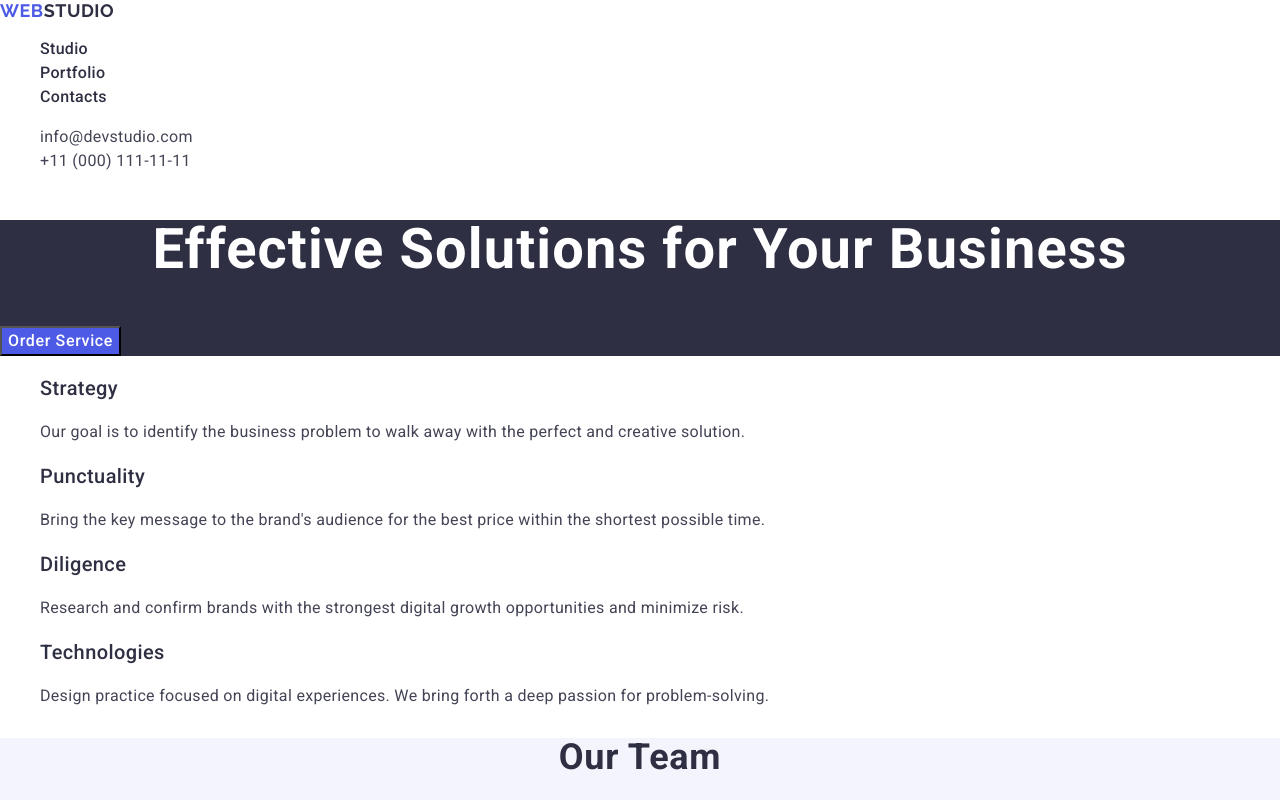
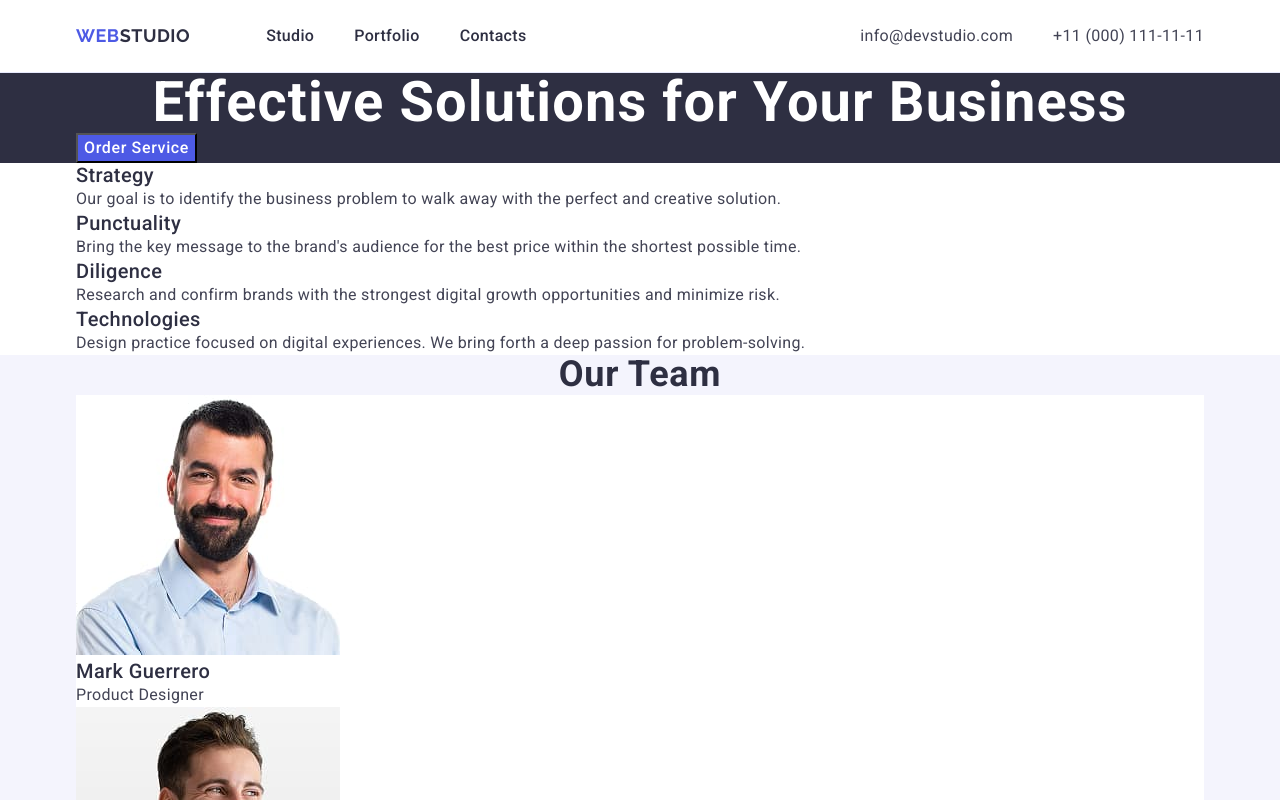
Before and after one commit to olegkudyn/goit-markup-hw-03, a plain HTML site: page index.html in a window 1280 px wide. Shown: the top 800 px of the page. Drawn offline with nearby package versions, Linux system fonts and the light colour scheme.

Commit message:
header done

```diff
--- a/css/styles.css
+++ b/css/styles.css
@@ -3,10 +3,62 @@ body  {
     color: #434455;
     background-color: #fff;
 }
-ul, ol {
+
+ul,
+ol {
     list-style-type: none;
+    padding: 0;
+    margin: 0;
 }
-a {text-decoration: none;}
+
+/*reset*/
+p,
+h1,
+h2,
+h3,
+h4,
+h5,
+h6 {
+    margin: 0;
+}
+
+a {
+    text-decoration: none;
+}
+
+/*common*/
+.container {
+    max-width: 1158px;
+     padding: 0 15px;
+      margin: 0 auto;
+}
+
+/*header*/
+.page-header {
+    border-bottom: 1px solid #e7e9fc;
+}
+.header-container {
+    display: flex;
+    align-items: center;
+}
+.header-nav {
+    display: flex; align-items: center;
+
+}
+.nav-list {
+    display: flex; align-items: center;
+    gap: 40px;
+}
+.address-list {display: flex;
+    align-items: center;
+    gap: 40px;
+}
+
+.header-logo {
+    padding: 24px 0; margin-right: 76px;
+}
+
+
 
 
 .logo {
@@ -22,11 +74,12 @@ a {text-decoration: none;}
     color: #2e2f42;
 }
 .footer-logo .logo-part {
-    color: #f4f4fd;;
+    color: #f4f4fd;
 }
 
-
 .nav-link {
+    display: flex;
+    padding: 24px 0;
     font-weight: 500;
     font-size: 16px;
     line-height: 1.5;
@@ -39,8 +92,11 @@ a {text-decoration: none;}
 }
 .address {
     font-style: normal;
+    margin-left: auto;
 }
 .address-link {
+    display: block;
+    padding: 24px 0;
     font-size: 16px;
     line-height: 1.5;
     letter-spacing: 0.02em;
@@ -50,8 +106,7 @@ a {text-decoration: none;}
 .address-link:focus {
     color: #404bbf
 }
-
-
+/*hero*/
 .hero-title {
         font-weight: 700;
         font-size: 56px;
@@ -78,7 +133,6 @@ a {text-decoration: none;}
 }
 .page-hero {
     background-color: #2e2f42;
-    ;
 }
 
 
@@ -126,7 +180,7 @@ a {text-decoration: none;}
 .team-item {
     background-color: #fff;
 }
-
+/*footer*/
 .page-footer {
     background-color: #2e2f42;
 }
--- a/index.html
+++ b/index.html
@@ -21,6 +21,7 @@
   </head>
   <body>
     <header class="page-header">
+      <div class="container header-container">
         <nav class="header-nav">
           <a class="logo header-logo" href="./index.html"
             >Web<span class="logo-part">Studio</span></a
@@ -51,22 +52,26 @@
             </li>
           </ul>
         </address>
+      </div>
     </header>
 
     <main>
       <section class="page-hero">
+        <div class="container">
           <h1 class="hero-title">Effective Solutions for Your Business</h1>
           <button class="hero-button" type="button">Order Service</button>
+        </div>
       </section>
 
       <section class="page-advantage">
+        <div class="container">
           <h2 hidden>Advantage</h2>
           <ul class="advantage-list">
             <li class="advantage-item">
               <h3 class="page-subtitle">Strategy</h3>
               <p class="subtitle-description">
-              Our goal is to identify the business problem to walk away with the
-              perfect and creative solution.
+                Our goal is to identify the business problem to walk away with
+                the perfect and creative solution.
               </p>
             </li>
             <li class="advantage-item">
@@ -91,9 +96,11 @@
               </p>
             </li>
           </ul>
+        </div>
       </section>
 
       <section class="page-team">
+        <div class="container">
           <h2 class="title">Our Team</h2>
           <ul class="team-list">
             <li class="team-item">
@@ -141,10 +148,12 @@
               <p class="team-description">UI Designer</p>
             </li>
           </ul>
+        </div>
       </section>
 
       <!--Нова секція-->
       <section class="page-portfolio">
+        <div class="container">
           <h2 class="title">Our Portfolio</h2>
           <ul>
             <li>
@@ -208,18 +217,21 @@
               <p class="subtitle-description">Marketing</p>
             </li>
           </ul>
+        </div>
       </section>
       <!--Кінець нової секції-->
     </main>
 
     <footer class="page-footer">
+      <div class="container">
         <a class="logo footer-logo" href="./index.html"
           >Web<span class="logo-part">Studio</span></a
         >
         <p class="text-footer">
-        Increase the flow of customers and sales for your business with digital
-        marketing & growth solutions.
+          Increase the flow of customers and sales for your business with
+          digital marketing & growth solutions.
         </p>
+      </div>
     </footer>
   </body>
 </html>
```
Lines whose indentation alone changed are shown as unchanged.
